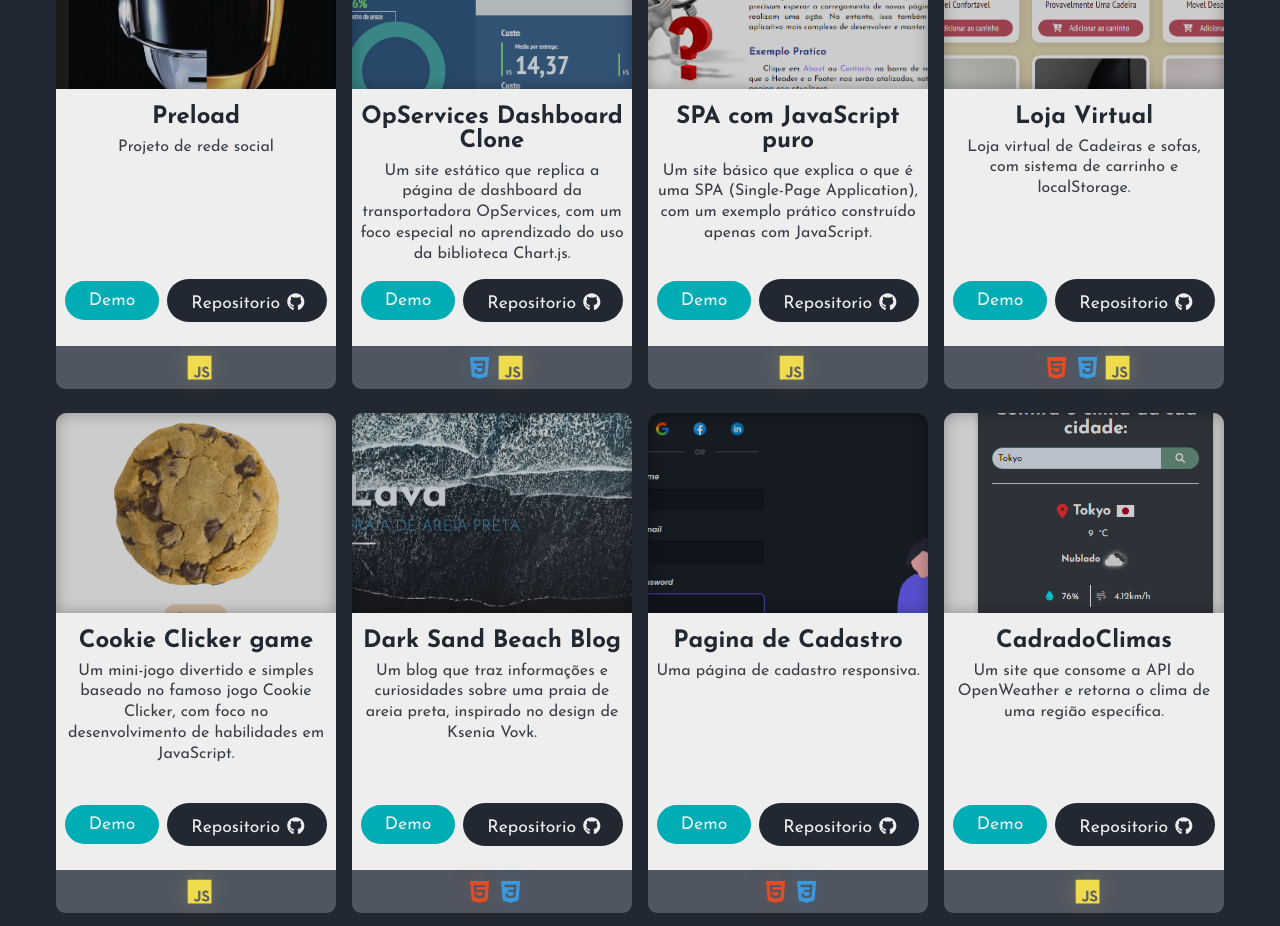
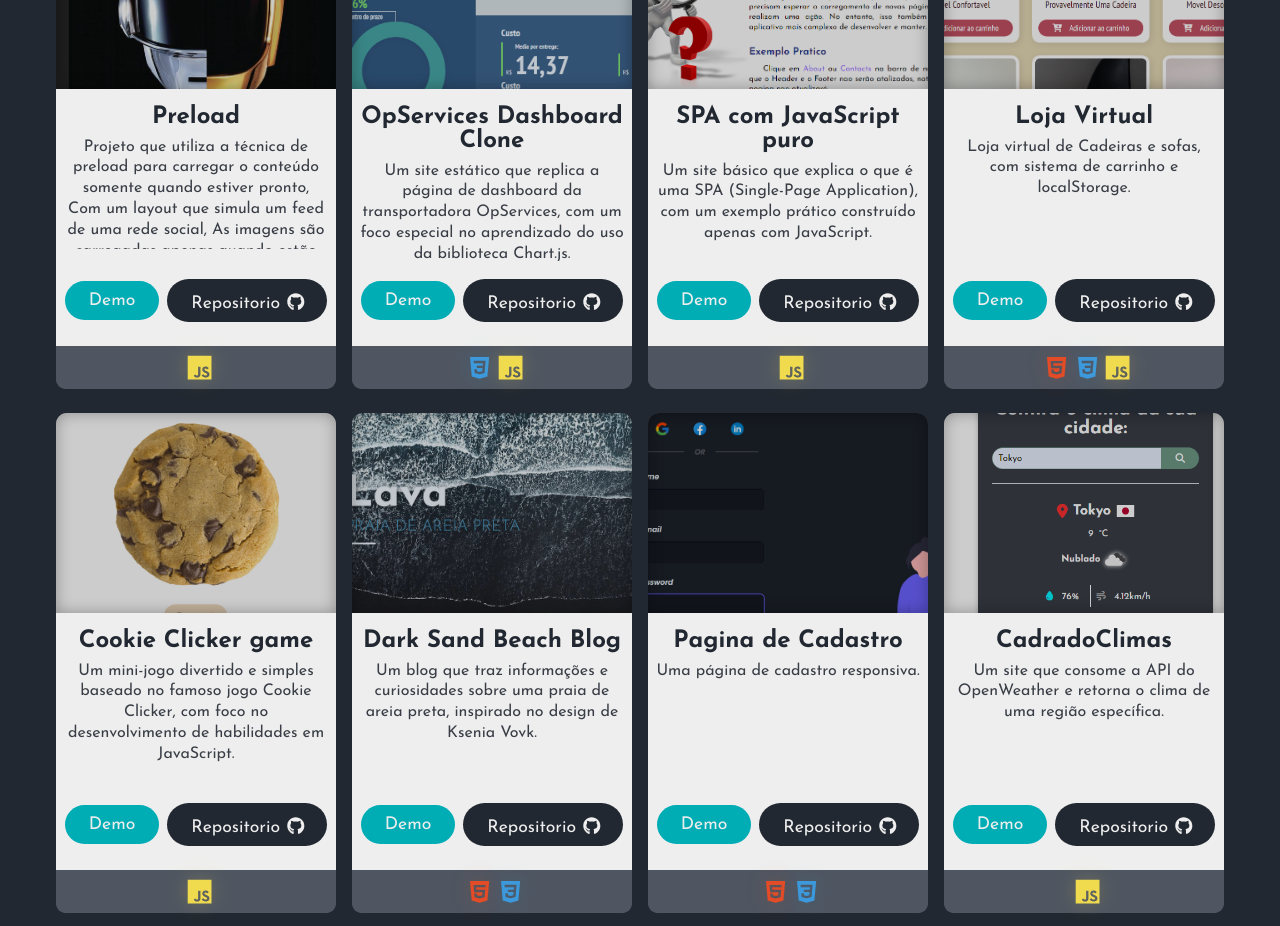
Before and after one commit to Artu-Dev/portifolio, a React (Vite) app: page / in a window 1280 px wide. Shown: the part 2600-3526 px from the top of the page. Built offline with nearby package versions, Linux system fonts and the light colour scheme; a web font is replaced by a local one.

Commit message:
descição do projeto Preload alterada

```diff
--- a/src/components/pages/projects/Projetos.jsx
+++ b/src/components/pages/projects/Projetos.jsx
@@ -7,7 +7,7 @@ const Projetos = [
   {
     nome: "Preload",
     img: images.preloadIMG,
-    desc: "Projeto de rede social",
+    desc: "Projeto que utiliza a técnica de preload para carregar o conteúdo somente quando estiver pronto, Com um layout que simula um feed de uma rede social, As imagens são carregadas apenas quando estão na área visível da tela para uma experiência mais rápida e fluída.",
     tech: [{ classe: "JavaScript", icone: <IoLogoJavascript />}],
     link: "https://artu-dev.github.io/testes/PRELOAD/",
     repo: "https://github.com/Artu-Dev/testes/tree/main/PRELOAD",
```
